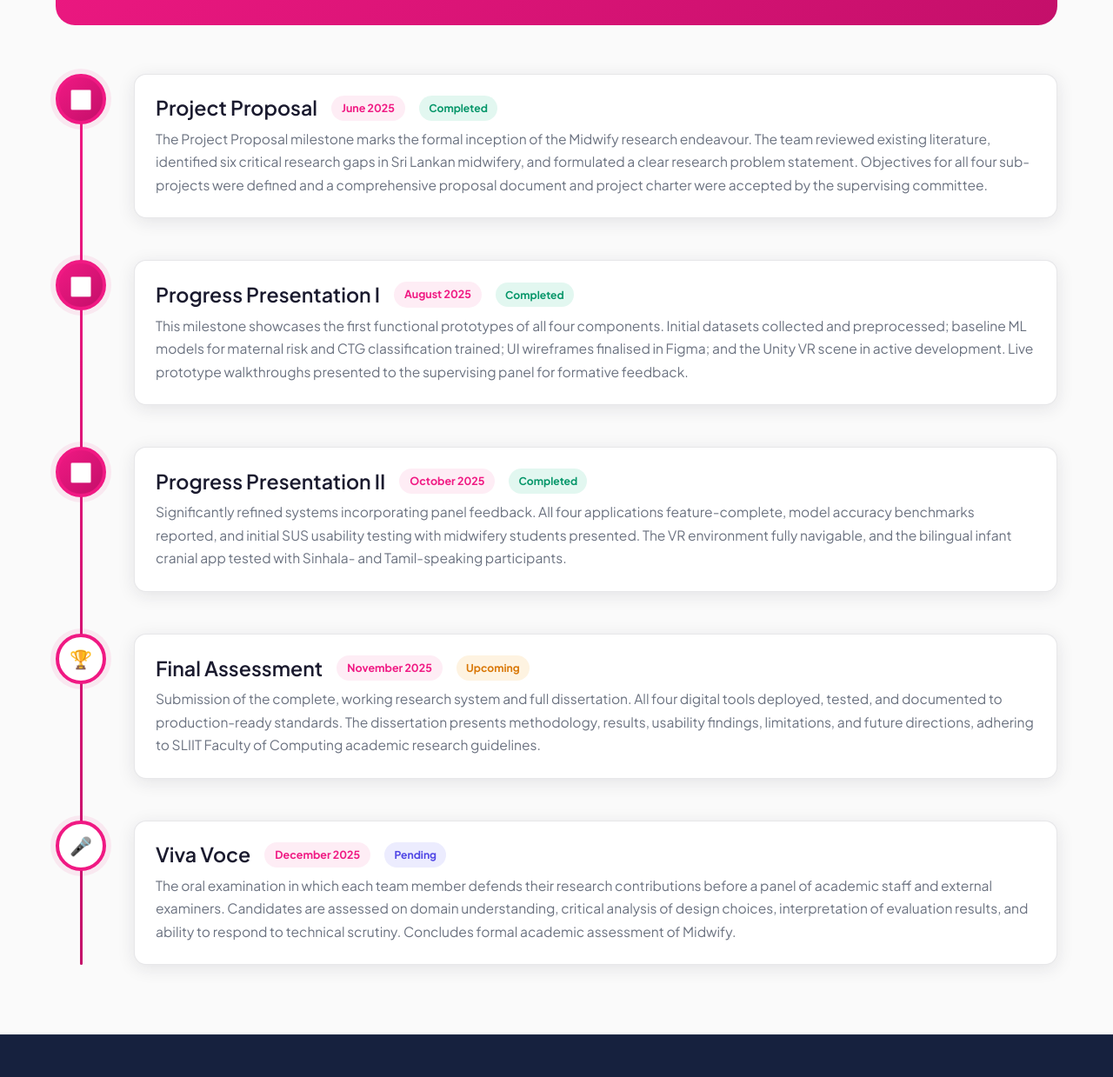
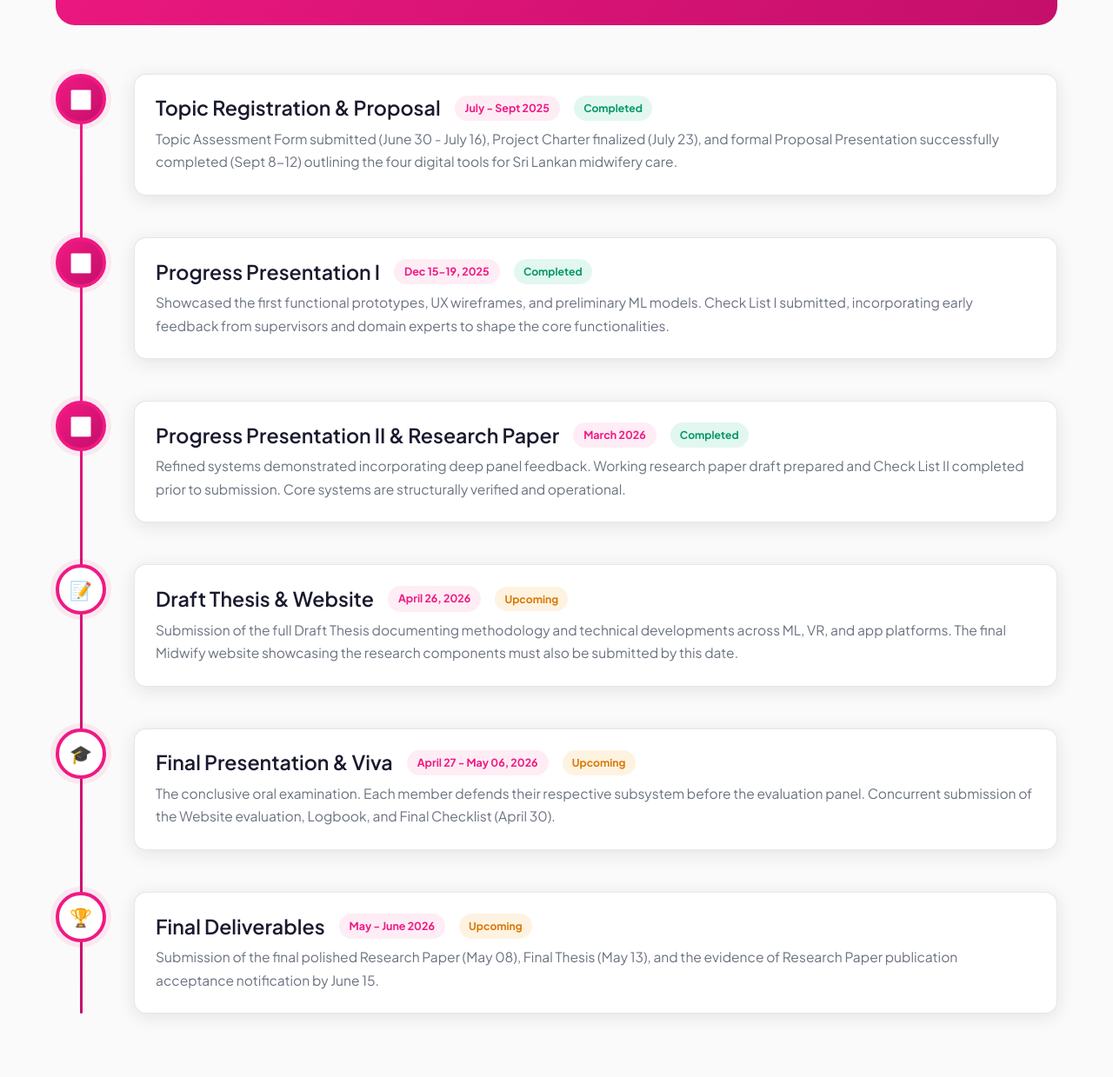
Before and after one commit to IsharaKumarage/midwifyapp.lk, a plain HTML site: page milestones.html in a window 1280 px wide. Shown: the part 651-1890 px from the top of the page at 87% size. Drawn offline with Linux system fonts and the light colour scheme; a web font is replaced by a local one.

Commit message:
Update milestone timeline for 25/26 July batch and fix image formats

```diff
--- a/milestones.html
+++ b/milestones.html
@@ -50,7 +50,7 @@
             <div class="stats-bar" style="border-radius:var(--radius-lg);margin-bottom:3.5rem;padding:2rem 0;">
                 <div class="container">
                     <div class="grid-4">
-                        <div class="stat-item"><span class="stat-number" data-count="5">0</span>
+                        <div class="stat-item"><span class="stat-number" data-count="6">0</span>
                             <div class="stat-label">Total Milestones</div>
                         </div>
                         <div class="stat-divider"></div>
@@ -58,11 +58,11 @@
                             <div class="stat-label">Completed</div>
                         </div>
                         <div class="stat-divider"></div>
-                        <div class="stat-item"><span class="stat-number" data-count="2">0</span>
+                        <div class="stat-item"><span class="stat-number" data-count="3">0</span>
                             <div class="stat-label">Remaining</div>
                         </div>
                         <div class="stat-divider"></div>
-                        <div class="stat-item"><span class="stat-number" data-count="2025">0</span>
+                        <div class="stat-item"><span class="stat-number" data-count="2026">0</span>
                             <div class="stat-label">Target Year</div>
                         </div>
                     </div>
@@ -75,15 +75,13 @@
                     <div class="milestone-dot completed"><span style="filter:brightness(10);">✅</span></div>
                     <div class="milestone-content">
                         <div class="milestone-meta">
-                            <h3>Project Proposal</h3>
-                            <span class="milestone-date">June 2025</span>
+                            <h3>Topic Registration & Proposal</h3>
+                            <span class="milestone-date">July - Sept 2025</span>
                             <span class="milestone-status status-completed">Completed</span>
                         </div>
-                        <p>The Project Proposal milestone marks the formal inception of the Midwify research endeavour.
-                            The team reviewed existing literature, identified six critical research gaps in Sri Lankan
-                            midwifery, and formulated a clear research problem statement. Objectives for all four
-                            sub-projects were defined and a comprehensive proposal document and project charter were
-                            accepted by the supervising committee.</p>
+                        <p>Topic Assessment Form submitted (June 30 - July 16), Project Charter finalized (July 23), and
+                            formal Proposal Presentation successfully completed (Sept 8-12) outlining the four digital
+                            tools for Sri Lankan midwifery care.</p>
                     </div>
                 </div>
 
@@ -92,14 +90,12 @@
                     <div class="milestone-content">
                         <div class="milestone-meta">
                             <h3>Progress Presentation I</h3>
-                            <span class="milestone-date">August 2025</span>
+                            <span class="milestone-date">Dec 15-19, 2025</span>
                             <span class="milestone-status status-completed">Completed</span>
                         </div>
-                        <p>This milestone showcases the first functional prototypes of all four components. Initial
-                            datasets collected and preprocessed; baseline ML models for maternal risk and CTG
-                            classification trained; UI wireframes finalised in Figma; and the Unity VR scene in active
-                            development. Live prototype walkthroughs presented to the supervising panel for formative
-                            feedback.</p>
+                        <p>Showcased the first functional prototypes, UX wireframes, and preliminary ML models. Check
+                            List I submitted, incorporating early feedback from supervisors and domain experts to shape
+                            the core functionalities.</p>
                     </div>
                 </div>
 
@@ -107,14 +103,41 @@
                     <div class="milestone-dot completed"><span style="filter:brightness(10);">✅</span></div>
                     <div class="milestone-content">
                         <div class="milestone-meta">
-                            <h3>Progress Presentation II</h3>
-                            <span class="milestone-date">October 2025</span>
+                            <h3>Progress Presentation II & Research Paper</h3>
+                            <span class="milestone-date">March 2026</span>
                             <span class="milestone-status status-completed">Completed</span>
                         </div>
-                        <p>Significantly refined systems incorporating panel feedback. All four applications
-                            feature-complete, model accuracy benchmarks reported, and initial SUS usability testing with
-                            midwifery students presented. The VR environment fully navigable, and the bilingual infant
-                            cranial app tested with Sinhala- and Tamil-speaking participants.</p>
+                        <p>Refined systems demonstrated incorporating deep panel feedback. Working research paper draft
+                            prepared and Check List II completed prior to submission. Core systems are structurally
+                            verified and operational.</p>
+                    </div>
+                </div>
+
+                <div class="milestone-item fade-in">
+                    <div class="milestone-dot"><span>📝</span></div>
+                    <div class="milestone-content">
+                        <div class="milestone-meta">
+                            <h3>Draft Thesis & Website</h3>
+                            <span class="milestone-date">April 26, 2026</span>
+                            <span class="milestone-status status-upcoming">Upcoming</span>
+                        </div>
+                        <p>Submission of the full Draft Thesis documenting methodology and technical developments across
+                            ML, VR, and app platforms. The final Midwify website showcasing the research components must
+                            also be submitted by this date.</p>
+                    </div>
+                </div>
+
+                <div class="milestone-item fade-in">
+                    <div class="milestone-dot"><span>🎓</span></div>
+                    <div class="milestone-content">
+                        <div class="milestone-meta">
+                            <h3>Final Presentation & Viva</h3>
+                            <span class="milestone-date">April 27 - May 06, 2026</span>
+                            <span class="milestone-status status-upcoming">Upcoming</span>
+                        </div>
+                        <p>The conclusive oral examination. Each member defends their respective subsystem before the
+                            evaluation panel. Concurrent submission of the Website evaluation, Logbook, and Final
+                            Checklist (April 30).</p>
                     </div>
                 </div>
 
@@ -122,30 +145,12 @@
                     <div class="milestone-dot"><span>🏆</span></div>
                     <div class="milestone-content">
                         <div class="milestone-meta">
-                            <h3>Final Assessment</h3>
-                            <span class="milestone-date">November 2025</span>
+                            <h3>Final Deliverables</h3>
+                            <span class="milestone-date">May - June 2026</span>
                             <span class="milestone-status status-upcoming">Upcoming</span>
                         </div>
-                        <p>Submission of the complete, working research system and full dissertation. All four digital
-                            tools deployed, tested, and documented to production-ready standards. The dissertation
-                            presents methodology, results, usability findings, limitations, and future directions,
-                            adhering to SLIIT Faculty of Computing academic research guidelines.</p>
-                    </div>
-                </div>
-
-                <div class="milestone-item fade-in">
-                    <div class="milestone-dot"><span>🎤</span></div>
-                    <div class="milestone-content">
-                        <div class="milestone-meta">
-                            <h3>Viva Voce</h3>
-                            <span class="milestone-date">December 2025</span>
-                            <span class="milestone-status status-pending">Pending</span>
-                        </div>
-                        <p>The oral examination in which each team member defends their research contributions before a
-                            panel of academic staff and external examiners. Candidates are assessed on domain
-                            understanding, critical analysis of design choices, interpretation of evaluation results,
-                            and ability to respond to technical scrutiny. Concludes formal academic assessment of
-                            Midwify.</p>
+                        <p>Submission of the final polished Research Paper (May 08), Final Thesis (May 13), and the
+                            evidence of Research Paper publication acceptance notification by June 15.</p>
                     </div>
                 </div>
 
```
Also changed, not shown: about.html (+2 -2 lines), index.html (+2 -2 lines).
